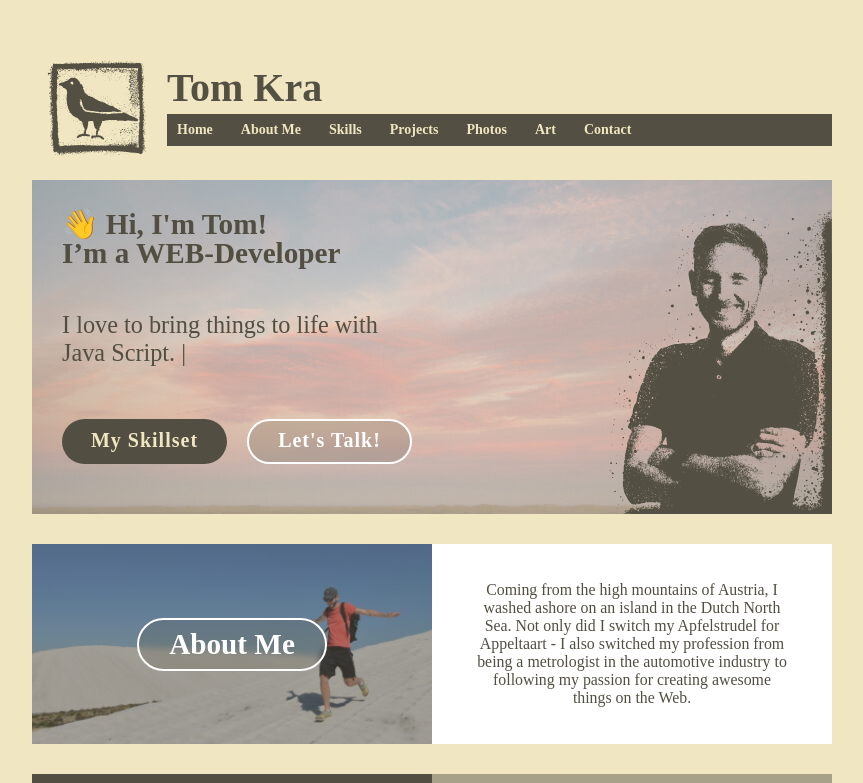
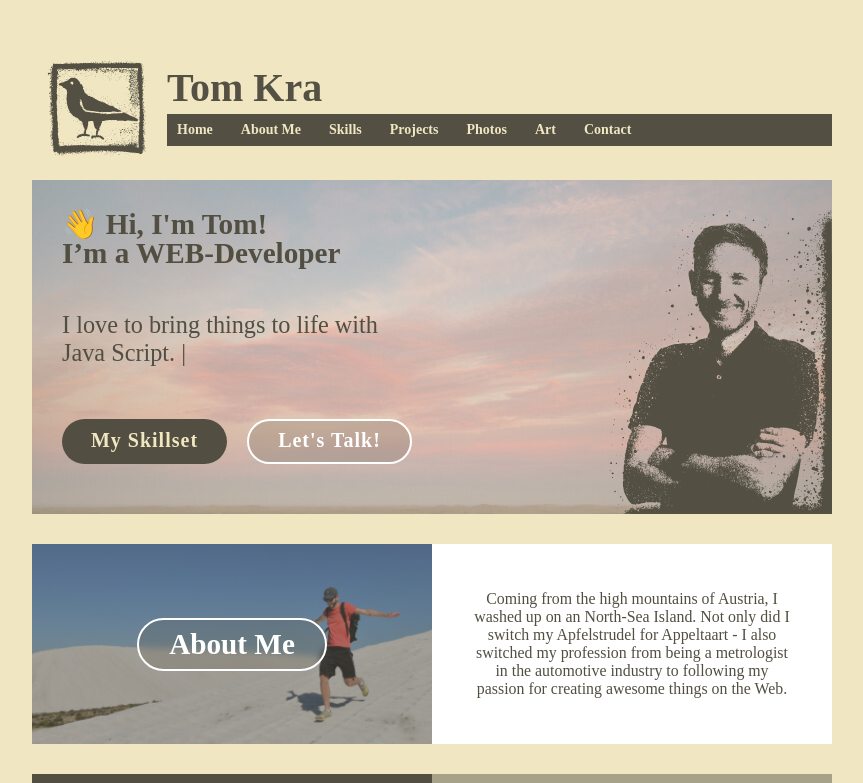
Before and after one commit to tom-mate-o/Portfolio-Website, a React (Create React App) app: page / in a window 1280 px wide. Shown: the top 783 px of the page, without its empty margins (208-1071 px from the left). Built offline with nearby package versions, Linux system fonts and the light colour scheme; a web font is replaced by a local one.

Commit message:
bugfix frontpage

```diff
--- a/src/app/data/homedata.js
+++ b/src/app/data/homedata.js
@@ -9,7 +9,7 @@ export const homedata = [
     id: 1,
     class: 'light',
     name: 'About Me',
-    text: 'Coming from the high mountains of Austria, I washed ashore on an island in the Dutch North Sea. Not only did I switch my Apfelstrudel for Appeltaart - I also switched my profession from being a metrologist in the automotive industry to following my passion for creating awesome things on the Web.',
+    text: 'Coming from the high mountains of Austria, I washed up on an North-Sea Island. Not only did I switch my Apfelstrudel for Appeltaart - I also switched my profession from being a metrologist in the automotive industry to following my passion for creating awesome things on the Web.',
     image: about,
     linkto: '/aboutme',
   },
--- a/src/app/scss/components/_homeitem.scss
+++ b/src/app/scss/components/_homeitem.scss
@@ -50,6 +50,7 @@
         grid-column: 2/3;
         grid-row: 1/2;
         padding-inline: u.rem(40);
+        padding-block: u.rem(10);
       }
 
       .image {
@@ -85,7 +86,7 @@
       justify-content: center;
       align-items: center;
       padding-inline: u.rem(20);
-      padding-block: u.rem(25);
+      padding-block: u.rem(20);
 
       p {
         color: var(--content-text-color-light);
@@ -113,6 +114,7 @@
         grid-column: 1/2;
         grid-row: 1/2;
         padding-inline: u.rem(40);
+        padding-block: u.rem(15);
       }
 
       .image {
```
Also changed, not shown: src/dist/style.css, 1 other file (tests, documents, lock files or other folders).
